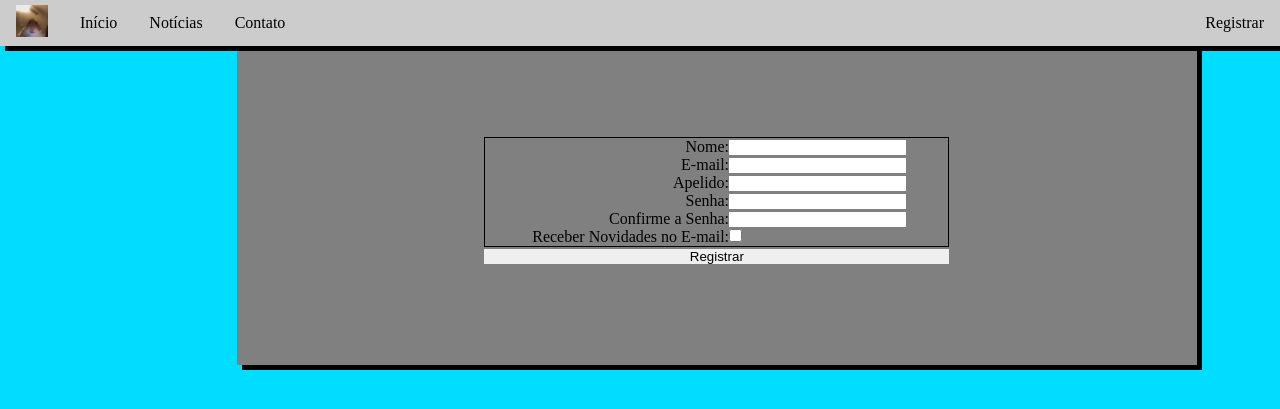
After one commit to Dexduo/Simple-Web-PHP-MySQL, a PHP site: page /register.php in a window 1280 px wide. The commit adds this page. Shown: the top 409 px of the page. Run offline with PHP 8.4, Linux system fonts and the light colour scheme.

Commit message:
Registro implementado - falta correções

```diff
--- /dev/null
+++ b/db.php
@@ -0,0 +1,3 @@
+<?php
+    $connect = mysqli_connect("localhost", "root", "", "sitephpmysql") OR DIE("Falha ao conectar ao servidor");
+?>
--- a/header.php
+++ b/header.php
@@ -3,5 +3,9 @@
 ?>
 
 <div class="navbar">
-
+    <img src="hamster-meme.gif" style="width: 5%;">
+    <a href="index.php">Início</a>
+    <a href="news.php">Notícias</a>
+    <a href="contact.php">Contato</a>
+    <a href="register.php" class="right">Registrar</a>
 </div>
--- /dev/null
+++ b/register.php
@@ -0,0 +1,82 @@
+<?php
+    $connect = mysqli_connect("localhost", "root", "", "sitephpmysql") OR DIE("Falha ao conectar ao servidor");
+    $error = "";
+    if(isset($_POST['registrar'])){
+        $nome = $_POST['nome'];
+        $email = $_POST['email'];
+        $apelido = $_POST['apelido'];
+        $pass = $_POST['pass'];
+        $cpass = $_POST['cpass'];
+        $notify = $_POST['notify'];
+
+        $verify = mysqli_query($connect,"SELECT * FROM users WHERE email = '$email'");
+        $veriftn = mysqli_query($connect,"SELECT * FROM users WHERE apelido = '$apelido'");
+
+        if(strlen($nome) < 3){
+            $error = "<h2 style='color: red'>Nome muito pequeno</h2>";
+        }else if(strlen($email) < 8){
+            $error = "<h2 style='color: red'>E-mail muito pequeno</h2>";
+        }else if(strlen($apelido) < 8){
+            $error = "<h2 style='color: red'>Apelido muito pequeno</h2>";
+        }else if(strlen($pass) < 8){
+            $error = "<h2 style='color: red'>Senha muito pequena</h2>";
+        }else if($pass != $cpass){
+            $error = "<h2 style='color: red'>Confirmação de senha não condiz</h2>";
+        }else if(mysqli_num_rows($verify) > 0){
+            $error = "<h2 style='color: red'>E-mail já registrado!</h2>";
+        }else if(mysqli_num_rows($veriftn) > 0){
+            $error = "<h2 style='color: red'>Apelido já registrado!</h2>";
+        }else{
+            mysqli_query($connect, "INSERT INTO users (`nome`, `email`, `apelido`, `senha`, `notify`, `active`) VALUES ('$nome','$email','$apelido','$pass','$notify','false')");
+            $error = "<h2 style='color: green'>Registrado com sucesso! Entre em seu email paara verificá-lo!</h2>";
+        }
+
+    }
+?>
+<!DOCTYPE html>
+<html>
+    <head>
+        <title>Register - Meu Site</title>
+        <link rel="stylesheet" type="text/css" href="style.css"/>
+    </head>
+    <body>
+        <?php
+            include("header.php");
+        ?>
+        <center>
+            <h1>Registre-se</h1>
+            <div class="panel">
+                <?php echo $error; ?>
+                <form method="POST">
+                    <table style="width: 50%">
+                        <tr>
+                            <td style="float: right;">Nome: </td>
+                            <td><input type="name" name="nome"></td>
+                        </tr>
+                        <tr>
+                            <td style="float: right;">E-mail: </td>
+                            <td><input type="email" name="email"></td>
+                        </tr>
+                        <tr>
+                            <td style="float: right;">Apelido: </td>
+                            <td><input type="name" name="apelido"></td>
+                        </tr>
+                        <tr>
+                            <td style="float: right;">Senha: </td>
+                            <td><input type="password" name="pass"></td>
+                        </tr>
+                        <tr>
+                            <td style="float: right;">Confirme a Senha: </td>
+                            <td><input type="password" name="cpass"></td>
+                        </tr>
+                        <tr>
+                            <td style="float: right;">Receber Novidades no E-mail: </td>
+                            <td><input type="checkbox" name="notify"></td>
+                        </tr>
+                    </table>
+                    <input type="submit" name="registrar" value="Registrar" style="width:50%">
+                </form>
+            </div>
+        </center>
+    </body>
+</html>
--- a/style.css
+++ b/style.css
@@ -9,7 +9,6 @@ body{
     margin-right: auto;
     text-align: center;
     background-color: #00ddff;
-    /* display: flex; */
 }
 
 img{
@@ -60,3 +59,13 @@ div.navbar img{
     padding: 5px 16px;
     text-decoration: none;
 }
+
+table{
+    float: center;
+    border: 1px solid black;
+    border-collapse: collapse;
+}
+
+th, td{
+    border-collapse: collapse;
+}
```
Also changed, not shown: index.php (+8 -5 lines).
